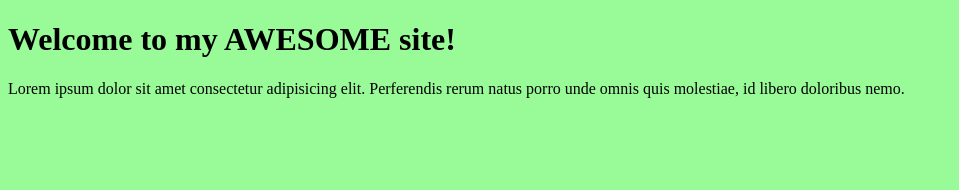
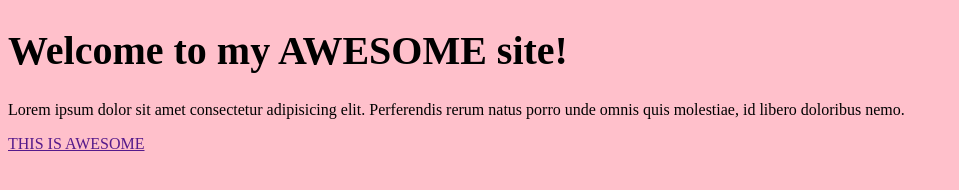
Before and after one commit to anavahcic/upgraded-guacamole, a plain HTML site: page index.html in a window 1280 px wide. Shown: the whole page, without its empty margins (0-959 px from the left). Drawn offline with Linux system fonts and the light colour scheme.

Commit message:
added a link and some general styling :tophat:

```diff
--- a/index.html
+++ b/index.html
@@ -10,5 +10,6 @@
 <body>
     <h1>Welcome to my AWESOME site!</h1>
     <p>Lorem ipsum dolor sit amet consectetur adipisicing elit. Perferendis rerum natus porro unde omnis quis molestiae, id libero doloribus nemo.</p>
+    <a href="">THIS IS AWESOME</a>
 </body>
 </html>
--- a/style.css
+++ b/style.css
@@ -1,3 +1,7 @@
 body {
-    background: palegreen;
+    background: pink
 }
+
+h1 {
+    font-size: 40px;
+}
```
